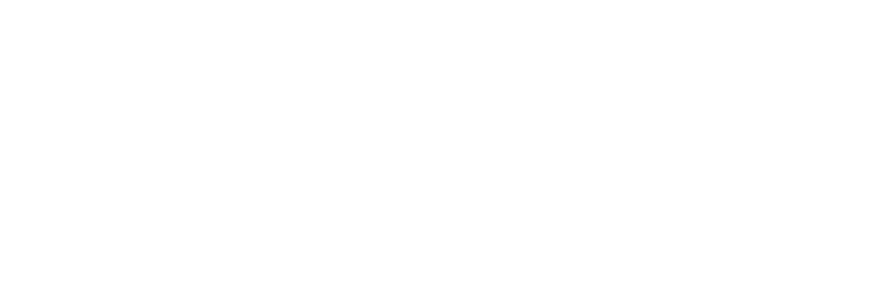
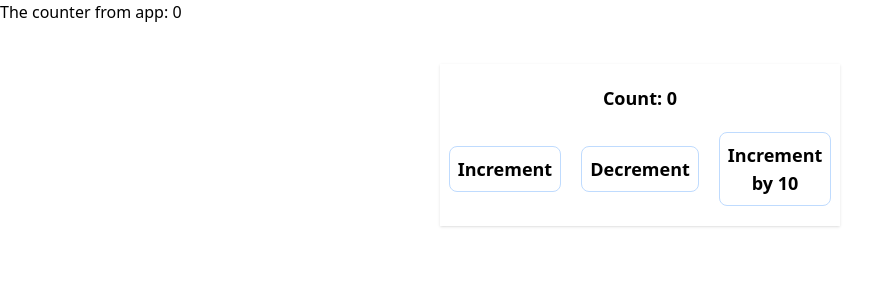
Before and after one commit to MinhDuyDEV/my-app-redux, a React (Create React App) app: page / in a window 1280 px wide. Shown: the top 300 px of the page, without its empty margins (0-894 px from the left). Built offline with nearby package versions, Linux system fonts and the light colour scheme.

Commit message:
handle counter from redux core

```diff
--- a/src/App.js
+++ b/src/App.js
@@ -1,8 +1,16 @@
 import React from "react";
+import { useSelector } from "react-redux";
 import "./App.css";
+import Counter from "./components/Counter";
 
 function App() {
-  return <div></div>;
+  const { count } = useSelector((state) => state.counter);
+  return (
+    <div>
+      <h2>The counter from app: {count}</h2>
+      <Counter></Counter>
+    </div>
+  );
 }
 
 export default App;
--- /dev/null
+++ b/src/components/Counter.js
@@ -0,0 +1,44 @@
+import React from "react";
+import { useDispatch, useSelector } from "react-redux";
+import { decrement, increment, incrementByValue } from "../redux/counter";
+
+const Counter = () => {
+  const { count } = useSelector((state) => state.counter);
+  const dispatch = useDispatch();
+  const handleIncrement = () => {
+    dispatch(increment());
+  };
+  const handleDecrement = () => {
+    dispatch(decrement());
+  };
+  const handleIncrementByValue = () => {
+    dispatch(incrementByValue(10));
+  };
+  return (
+    <div className="flex flex-col items-center p-5 shadow bg-white font-semibold text-lg w-[400px] mt-10 mx-auto">
+      <h2 className="mb-5">Count: {count}</h2>
+      <div className="flex justify-center items-center gap-x-5">
+        <button
+          className="inline-block p-2 border rounded-lg border-blue-200 hover:bg-blue-400"
+          onClick={handleIncrement}
+        >
+          Increment
+        </button>
+        <button
+          className="inline-block p-2 border rounded-lg border-blue-200 hover:bg-blue-400"
+          onClick={handleDecrement}
+        >
+          Decrement
+        </button>
+        <button
+          className="inline-block p-2 border rounded-lg border-blue-200 hover:bg-blue-400"
+          onClick={handleIncrementByValue}
+        >
+          Increment by 10
+        </button>
+      </div>
+    </div>
+  );
+};
+
+export default Counter;
--- a/src/index.js
+++ b/src/index.js
@@ -3,13 +3,17 @@
 import App from "./App";
 import reportWebVitals from "./reportWebVitals";
 import "./index.css";
+import { Provider } from "react-redux";
+import store from "./redux/configureStore";
 
 const container = document.getElementById("root");
 const root = createRoot(container);
 
 root.render(
   <React.StrictMode>
-    <App />
+    <Provider store={store}>
+      <App />
+    </Provider>
   </React.StrictMode>
 );
 
--- /dev/null
+++ b/src/redux/configureStore.js
@@ -0,0 +1,10 @@
+import { createStore, combineReducers } from "redux";
+import counterReducer from "./counter";
+
+const reducer = combineReducers({
+  counter: counterReducer,
+});
+
+const store = createStore(reducer);
+
+export default store;
--- /dev/null
+++ b/src/redux/counter.js
@@ -0,0 +1,43 @@
+const INCREMENT = "increment";
+const DECREMENT = "decrement";
+const INCREMENTBYVALUE = "incrementByValue";
+
+const initialState = {
+  count: 0,
+};
+
+export const increment = () => ({
+  type: INCREMENT,
+});
+
+export const decrement = () => ({
+  type: DECREMENT,
+});
+export const incrementByValue = (value) => ({
+  type: INCREMENTBYVALUE,
+  payload: value,
+});
+
+function counterReducer(state = initialState, action) {
+  switch (action.type) {
+    case INCREMENT:
+      return {
+        ...state,
+        count: state.count + 1,
+      };
+    case DECREMENT:
+      return {
+        ...state,
+        count: state.count - 1,
+      };
+    case INCREMENTBYVALUE:
+      return {
+        ...state,
+        count: state.count + action.payload,
+      };
+    default:
+      return state;
+  }
+}
+
+export default counterReducer;
```
